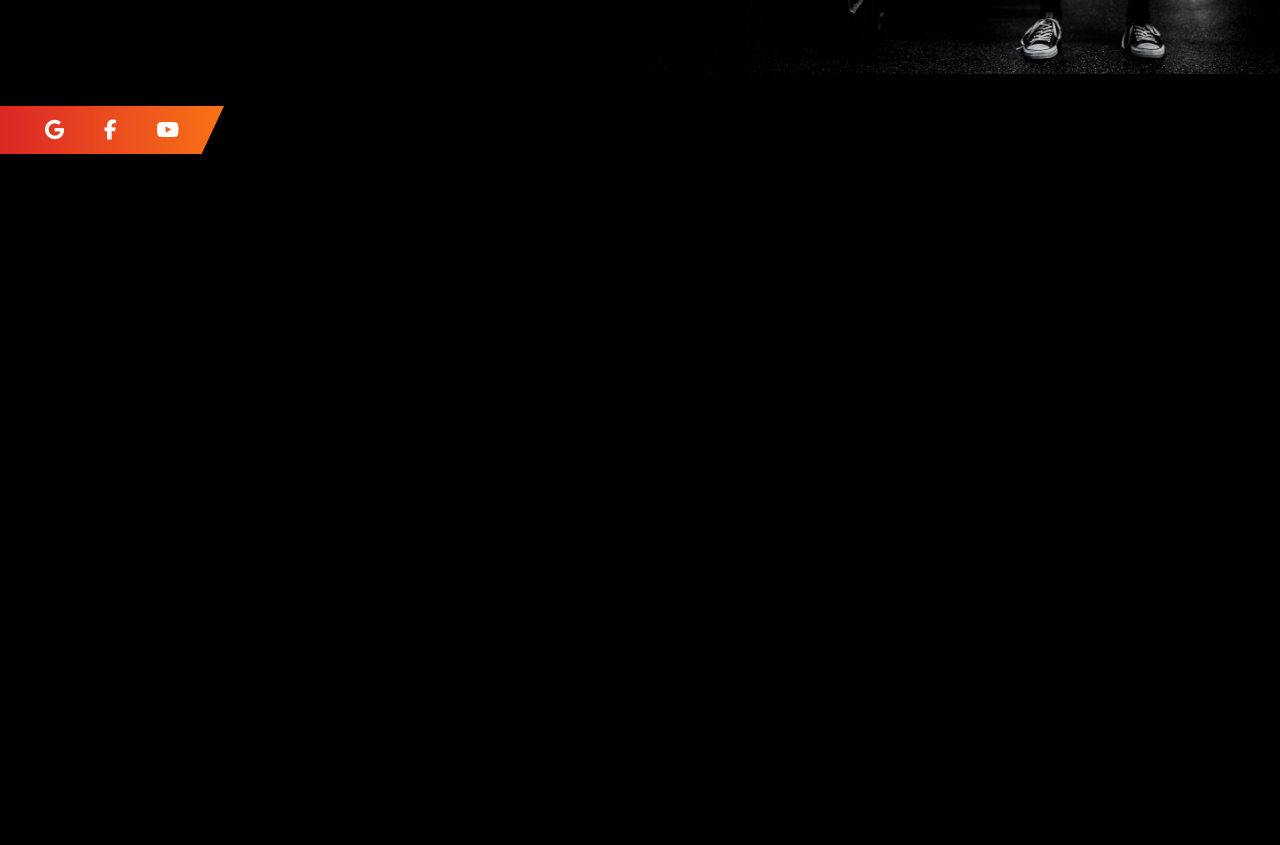
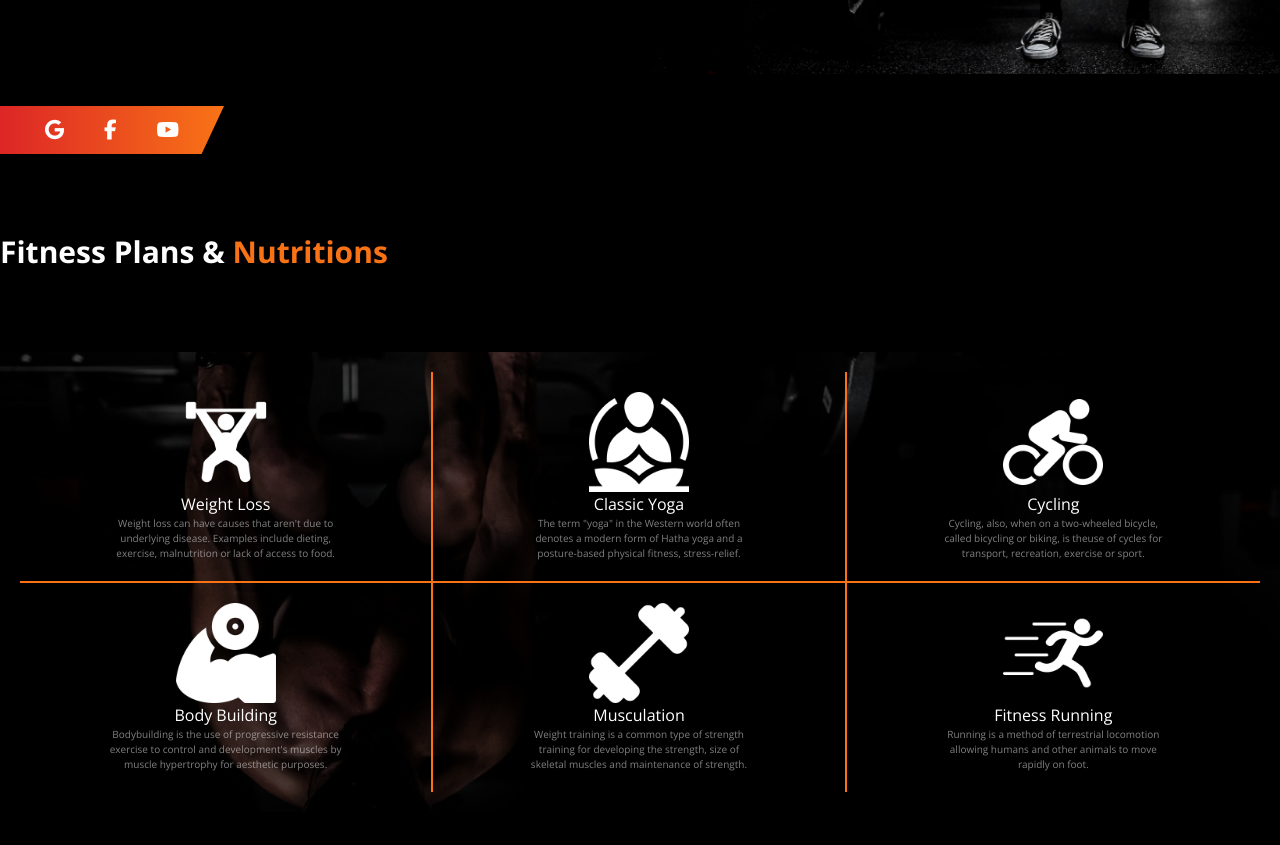
Before and after one commit to ummahaney04/Projec_Tailwind_Assesment-02, a plain HTML site: page index.html in a window 1280 px wide. Shown: the part 549-1394 px from the top of the page. Before the commit the page ends 800 px from the top, so only its background shows below. Drawn offline with nearby package versions, Linux system fonts and the light colour scheme; a web font is replaced by a local one.

Commit message:
add Fitness Plans & Nutritions section

```diff
--- a/index.html
+++ b/index.html
@@ -87,6 +87,8 @@
 
     <main>
 
+        <!-- icons-section-style -->
+
         <section class=" mx-auto">
 
             <div class=" mt-8 w-56 h-12 bg-gradient-to-r from-red-600 to-orange-500 flex items-center justify-center gap-10 text-white text-xl"
@@ -98,7 +100,60 @@
 
         </section>
 
+        <!-- Fitness Plans & Nutrition-section -->
 
+        <section class="container mx-auto my-20">
+            <h1 class=" text-center md:text-start lg:text-start text-3xl font-bold text-white  ">Fitness Plans & <span
+                    class="text-orange-500">Nutritions</span></h1>
+
+            <div
+                class="grid grid-cols-1 md:grid-cols-2 lg:grid-cols-3 bg-[url(images/roated_banner.png)] bg-cover bg-center bg-black/70 bg-blend-multiply  mt-[82px] px-5 py-5">
+
+                <div
+                    class="px-5 py-5 border-orange-500 lg:border-r-2 md:border-r-2 lg:border-b-2 border-b-2 border-solid text-white text-center">
+                    <img src="images/Weight Loss.png" class="w-[100px] mx-auto" alt="">
+                    <h2 class="text-[16px]">Weight Loss</h2>
+                    <p class="text-[10px] opacity-[50%]">Weight loss can have causes that aren't due to <br> underlying
+                        disease. Examples include dieting, <br> exercise, malnutrition or lack of access to food.</p>
+                </div>
+                <div
+                    class="px-5 py-5 text-white text-center border-orange-500 lg:border-r-2 lg:border-b-2 border-b-2 border-solid">
+                    <img src="images/Classic Yoga.png" class="w-[100px]  mx-auto " alt="">
+                    <h2 class="text-[16px]">Classic Yoga</h2>
+                    <p class="text-[10px] opacity-[50%]">The term "yoga" in the Western world often <br>denotes a modern
+                        form of Hatha yoga and a <br> posture-based physical fitness, stress-relief.</p>
+                </div>
+                <div
+                    class="px-5 py-5 text-white text-center border-orange-500  border-b-2 md:border-r-2  lg:border-r-0 border-solid">
+                    <img src="images/Cycling.png" class="w-[100px]  mx-auto" alt="">
+                    <h2 class="text-[16px]">Cycling</h2>
+                    <p class="text-[10px] opacity-[50%]">Cycling, also, when on a two-wheeled bicycle, <br> called
+                        bicycling or biking, is theuse of cycles for <br>transport, recreation, exercise or sport.</p>
+                </div>
+                <div
+                    class="px-5 py-5  text-white text-center border-orange-500 lg:border-r-2 border-b-2  lg:border-b-0 border-solid">
+                    <img src="images/Body Building.png" class="w-[100px]  mx-auto" alt="">
+                    <h2 class="text-[16px]">Body Building</h2>
+                    <p class="text-[10px] opacity-[50%]">Bodybuilding is the use of progressive resistance <br> exercise
+                        to control and development's muscles by <br> muscle hypertrophy for aesthetic purposes.</p>
+                </div>
+                <div
+                    class="px-5 py-5 text-white text-center border-orange-500 lg:border-r-2 lg:border-b-0 md:border-r-2 md:border-b-0 border-b-2  border-solid">
+                    <img src="images/Musculation.png" class="w-[100px]  mx-auto" alt="">
+                    <h2 class="text-[16px]">Musculation</h2>
+                    <p class="text-[10px] opacity-[50%]">Weight training is a common type of strength <br> training for
+                        developing the strength, size of <br> skeletal muscles and maintenance of strength.</p>
+                </div>
+                <div class=" px-5 py-5 text-white text-center ">
+                    <img src="images/Fitness Running.png" class="w-[100px]  mx-auto" alt="">
+                    <h2 class="text-[16px]">Fitness Running</h2>
+                    <p class="text-[10px] opacity-[50%]">Running is a method of terrestrial locomotion <br>allowing
+                        humans and other animals to move <br>rapidly on foot.</p>
+                </div>
+
+
+            </div>
+        </section>
 
 
 
```
